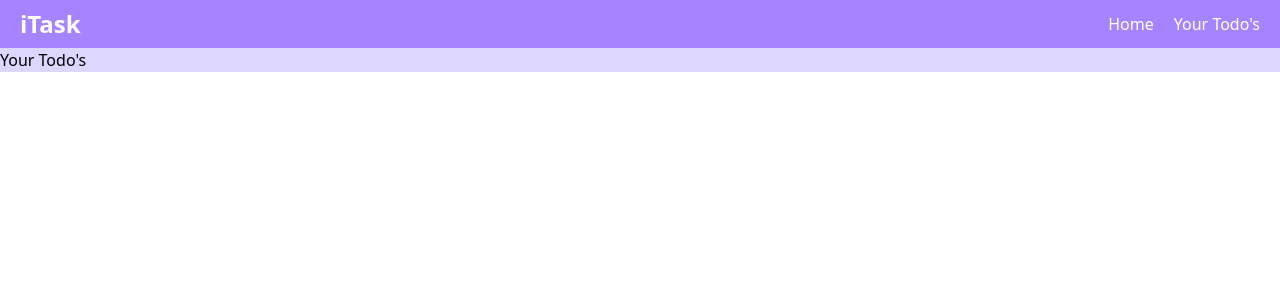
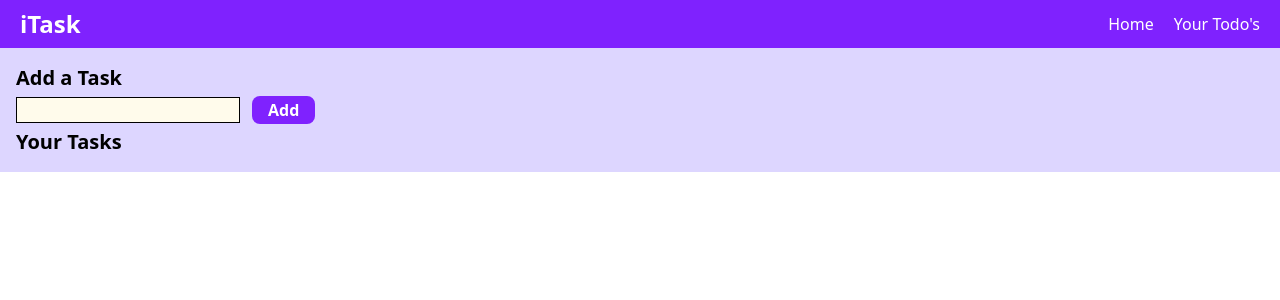
Before and after one commit to TayyabJunaidOfficial/To-Do-List-By-React-Tailwind-CSS, a React (Vite) app: page / in a window 1280 px wide. Shown: the top 300 px of the page. Built offline with nearby package versions, Linux system fonts and the light colour scheme.

Commit message:
Hero Section Created

```diff
--- a/src/App.jsx
+++ b/src/App.jsx
@@ -1,18 +1,44 @@
-import { } from 'react'
-import Navbar from './components/Navbar'
+import {useState} from "react";
+import Navbar from "./components/Navbar";
 
 function App() {
+  const [addTodo, setAddTodo] = useState("")
+  const [todos, setTodos] = useState([])
 
+  const handleAdd=()=>{
+    setTodos([...todos, addTodo]);
+    console.log(todos);
+
+    setAddTodo("");
+  }
   return (
     <>
-    <Navbar/>
-     <div className='container m-auto'>
-     <div className='bg-violet-200'>
-      <h1>Your Todo's</h1>
-     </div>
-     </div>
+      <Navbar />
+      <div className="container m-auto bg-violet-200 min-w-screen p-4">
+        <h1 className="text-xl font-bold">Add a Task</h1>
+        <div className="py-1">
+          <input type="text" name="add" value={addTodo} onChange={(e)=>{setAddTodo(e.target.value)}} className="border-1 bg-amber-50 w-56" />
+          <button onClick={handleAdd} className="bg-violet-600 text-white font-bold hover:bg-violet-800 px-4 py-0.5 rounded-lg mx-3 cursor-pointer">
+            Add
+          </button>
+        </div>
+        <h1 className="text-xl font-bold">Your Tasks</h1>
+       {todos.map((todo)=>{
+        return  <div key={todo} className="flex gap-2">
+         <div>{todo}</div>
+         <div>
+           <button className="bg-violet-600 text-white font-bold hover:bg-violet-800 px-3 py-0.5 rounded-lg mr-2 cursor-pointer">
+             Edit
+           </button>
+           <button className="bg-violet-600 text-white font-bold hover:bg-violet-800 px-3 py-0.5 rounded-lg cursor-pointer">
+             Delete
+           </button>
+         </div>
+       </div>
+       })}
+      </div>
     </>
-  )
+  );
 }
 
-export default App
+export default App;
--- a/src/components/Navbar.jsx
+++ b/src/components/Navbar.jsx
@@ -3,7 +3,7 @@ import React from "react";
 const Navbar = () => {
   return (
     <>
-      <div className="flex justify-between items-center text-white bg-violet-400 py-2">
+      <div className="flex justify-between items-center text-white bg-violet-600 py-2">
         <div>
           <span>
             <a href="#" className="text-2xl mx-5 font-bold">iTask</a>
```
